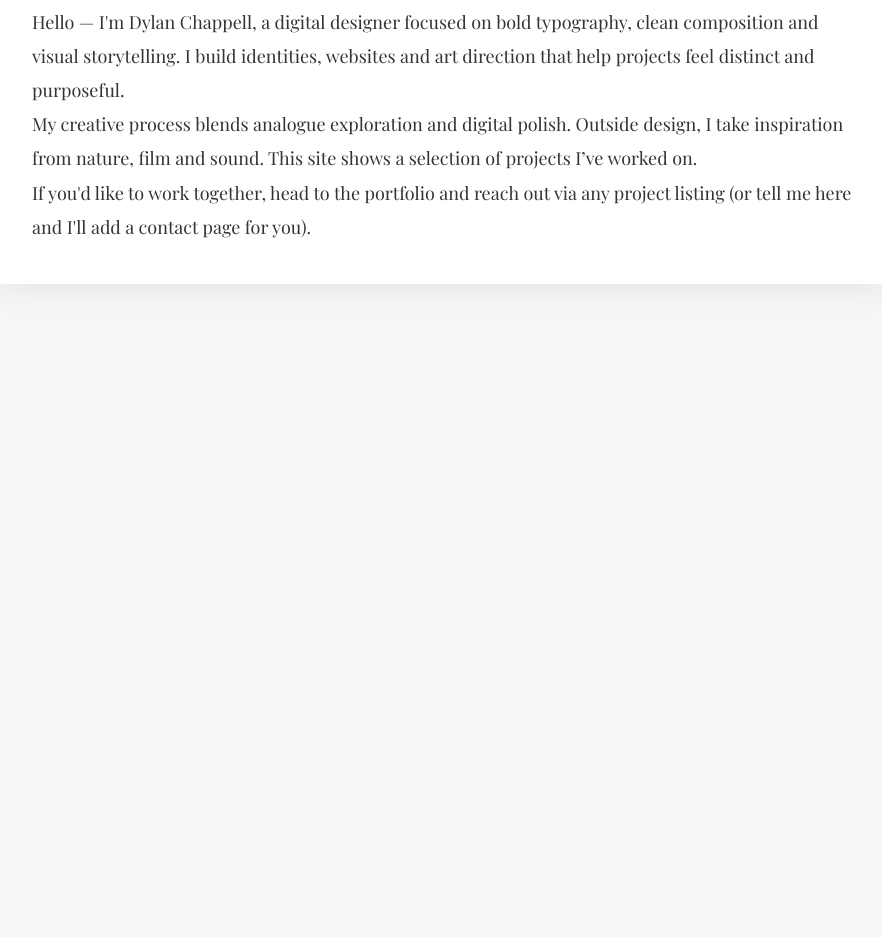
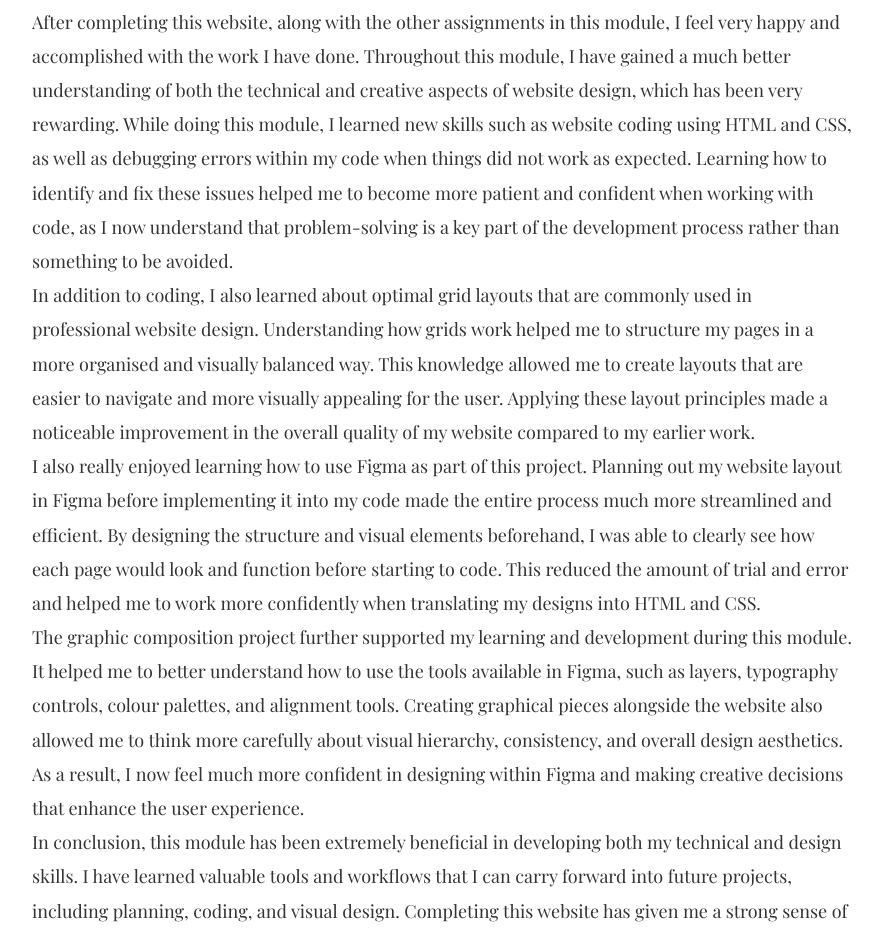
Before and after one commit to Dyl-i-media/websiteport, a plain HTML site: page about.html in a window 1280 px wide. Shown: the part 240-1177 px from the top of the page, without its empty margins (198-1080 px from the left). Before the commit the page ends 800 px from the top, so only its background shows below. Drawn offline with nearby package versions, Linux system fonts and the light colour scheme.

Commit message:
Update about.html

```diff
--- a/about.html
+++ b/about.html
@@ -31,13 +31,17 @@
 
   <section class="about-container">
     <div class="about-card animate">
-      <h1>ABOUT ME</h1>
+      <h1>REFLECTION</h1>
 
-      <p>Hello — I'm Dylan Chappell, a digital designer focused on bold typography, clean composition and visual storytelling. I build identities, websites and art direction that help projects feel distinct and purposeful.</p>
+      <p>After completing this website, along with the other assignments in this module, I feel very happy and accomplished with the work I have done. Throughout this module, I have gained a much better understanding of both the technical and creative aspects of website design, which has been very rewarding. While doing this module, I learned new skills such as website coding using HTML and CSS, as well as debugging errors within my code when things did not work as expected. Learning how to identify and fix these issues helped me to become more patient and confident when working with code, as I now understand that problem-solving is a key part of the development process rather than something to be avoided.</p>
 
-      <p>My creative process blends analogue exploration and digital polish. Outside design, I take inspiration from nature, film and sound. This site shows a selection of projects I’ve worked on.</p>
+      <p>In addition to coding, I also learned about optimal grid layouts that are commonly used in professional website design. Understanding how grids work helped me to structure my pages in a more organised and visually balanced way. This knowledge allowed me to create layouts that are easier to navigate and more visually appealing for the user. Applying these layout principles made a noticeable improvement in the overall quality of my website compared to my earlier work.</p>
 
-      <p>If you'd like to work together, head to the portfolio and reach out via any project listing (or tell me here and I'll add a contact page for you).</p>
+      <p>I also really enjoyed learning how to use Figma as part of this project. Planning out my website layout in Figma before implementing it into my code made the entire process much more streamlined and efficient. By designing the structure and visual elements beforehand, I was able to clearly see how each page would look and function before starting to code. This reduced the amount of trial and error and helped me to work more confidently when translating my designs into HTML and CSS.</p>
+
+      <p>The graphic composition project further supported my learning and development during this module. It helped me to better understand how to use the tools available in Figma, such as layers, typography controls, colour palettes, and alignment tools. Creating graphical pieces alongside the website also allowed me to think more carefully about visual hierarchy, consistency, and overall design aesthetics. As a result, I now feel much more confident in designing within Figma and making creative decisions that enhance the user experience.</p>
+
+      <p>In conclusion, this module has been extremely beneficial in developing both my technical and design skills. I have learned valuable tools and workflows that I can carry forward into future projects, including planning, coding, and visual design. Completing this website has given me a strong sense of achievement and has increased my confidence in my ability to design and build functional, well-structured websites from start to finish.</p>
     </div>
   </section>
 
```
